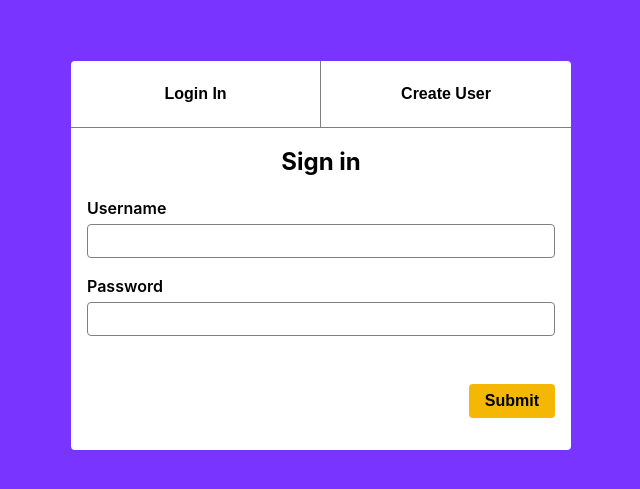
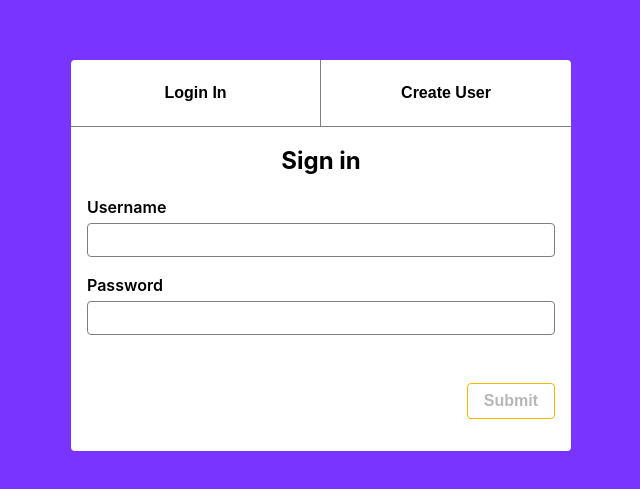
Before and after one commit to SteFowles-White/opply, a Vue app: page / in a window 1280 px wide. Shown: the part 145-634 px from the top of the page, without its empty margins (319-959 px from the left). Built offline with nearby package versions, Linux system fonts and the light colour scheme; what vue-awesome-paginate would draw is missing.

Commit message:
Add accessibility of the show hide in supplier-card & add a disabled feature on the form submit button
Also added a disabled and focus state to the button component

```diff
--- a/package.json
+++ b/package.json
@@ -1,7 +1,7 @@
 {
 	"name": "opply",
 	"private": true,
-	"version": "1.1.1",
+	"version": "1.1.2",
 	"type": "module",
 	"scripts": {
 		"dev": "vite",
--- a/src/components/button.vue
+++ b/src/components/button.vue
@@ -35,6 +35,16 @@ const props = defineProps({
 	cursor: pointer;
 }
 
+.button:disabled {
+	border: 1px solid var(--colour-yellow);
+	background-color: inherit;
+	cursor: not-allowed;
+}
+
+.button:focus {
+	box-shadow: 1px 1px 5px var(--colour-light-grey);
+}
+
 .none {
 	background-color: inherit;
 }
--- a/src/components/login/form.vue
+++ b/src/components/login/form.vue
@@ -18,18 +18,21 @@
 				>
 					<label :for="field.id" class="label">{{ field.name }}</label>
 					<Field
+						v-model="form[field.id]"
 						:id="field.id"
-						class="input"
 						:name="field.id"
 						:type="field.type"
 						:maxlength="field.maxlength"
 						:rules="field.rules"
+						class="input"
 					/>
 					<ErrorMessage class="warning" :name="field.id" />
 				</div>
 			</div>
-			<div class="warning" v-if="errorMessage">{{ errorMessage }}</div>
-			<div class="submit-container"><Button type="submit">Submit</Button></div>
+			<div class="warning" v-if="errorMes">{{ errorMes }}</div>
+			<div class="submit-container">
+				<Button :disabled="!isEnabled" type="submit">Submit</Button>
+			</div>
 		</div>
 	</Form>
 </template>
@@ -46,7 +49,14 @@ const store = useStore();
 
 // State
 const registering = ref(false);
-const errorMessage = ref("");
+const errorMes = ref("");
+const form = ref({
+	username: "",
+	password: "",
+	first_name: "",
+	last_name: "",
+	email: "",
+});
 
 //Emits
 const emit = defineEmits(["authenticate"]);
@@ -62,6 +72,11 @@ const formField = computed(() => {
 	return registering.value ? signin : signInFields;
 });
 
+const isEnabled = computed(() => {
+	return form.value.username.length > 0 && form.value.password.length > 0;
+	// form.username.value.length && form.password.value.length;
+});
+
 // Methods
 const showRegistrationType = () => {
 	registering.value = !registering.value;
@@ -69,19 +84,19 @@ const showRegistrationType = () => {
 
 const setErrorMessage = (err) => {
 	if (err.response.status !== 400) {
-		errorMessage.value = "Unable to log in";
+		errorMes.value = "Unable to log in";
 
 		return;
 	}
 
 	if (err.response.data.non_field_errors) {
-		errorMessage.value = err.response.data.non_field_errors[0];
+		errorMes.value = err.response.data.non_field_errors[0];
 
 		return;
 	}
 
 	if (err.response.data.username) {
-		errorMessage.value = err.response.data.username[0];
+		errorMes.value = err.response.data.username[0];
 
 		return;
 	}
--- a/src/components/supplier-card.vue
+++ b/src/components/supplier-card.vue
@@ -2,11 +2,21 @@
 	<div class="supplier-card">
 		<div class="supplier-heading">
 			<h3>{{ formateHeading(data.name) }}</h3>
-			<Button class="supplier-button" @click.prevent="onClick"
-				>{{ showMore ? "Hide" : "Show" }}
+			<Button
+				class="supplier-button"
+				@click.prevent="onClick"
+				:aria-controls="`supplier-pannel-${data.id}`"
+				:aria-expanded="showMore"
+			>
+				{{ showMore ? "Hide" : "Show" }}
 			</Button>
 		</div>
-		<div class="supplier-collapse" v-if="showMore">
+		<div
+			:id="`supplier-pannel-${data.id}`"
+			:hidden="!showMore"
+			class="supplier-collapse"
+			v-if="showMore"
+		>
 			<div v-if="!error" class="supplier-body">
 				<p>Supplier code: {{ companyCode(surplierDetails.name) }}</p>
 				<p>{{ data.description }}</p>
--- a/src/utilities/validators.js
+++ b/src/utilities/validators.js
@@ -29,11 +29,6 @@ defineRule("email", (value) => {
 	const regex = /^[a-zA-Z0-9_-]+@[a-zA-Z0-9-]+(?:\.[a-zA-Z0-9-]+)*$/;
 	const specialCharacter = /^[!#$%&’*+/=?^`{|}~]+@/;
 
-	// If the field is empty
-	if (!value || !value.length) {
-		return "This field is required";
-	}
-
 	// If the field is not a valid email
 	if (!regex.test(value) || specialCharacter.test(value)) {
 		return "This field must be a valid email address";
```
